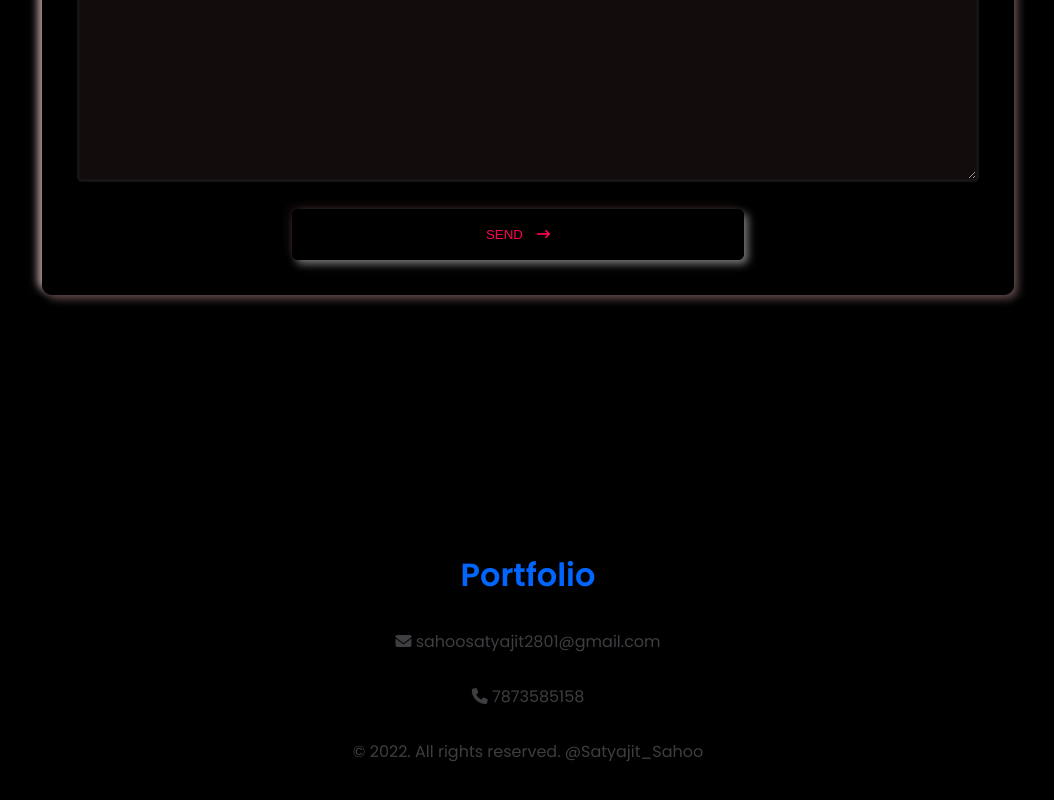
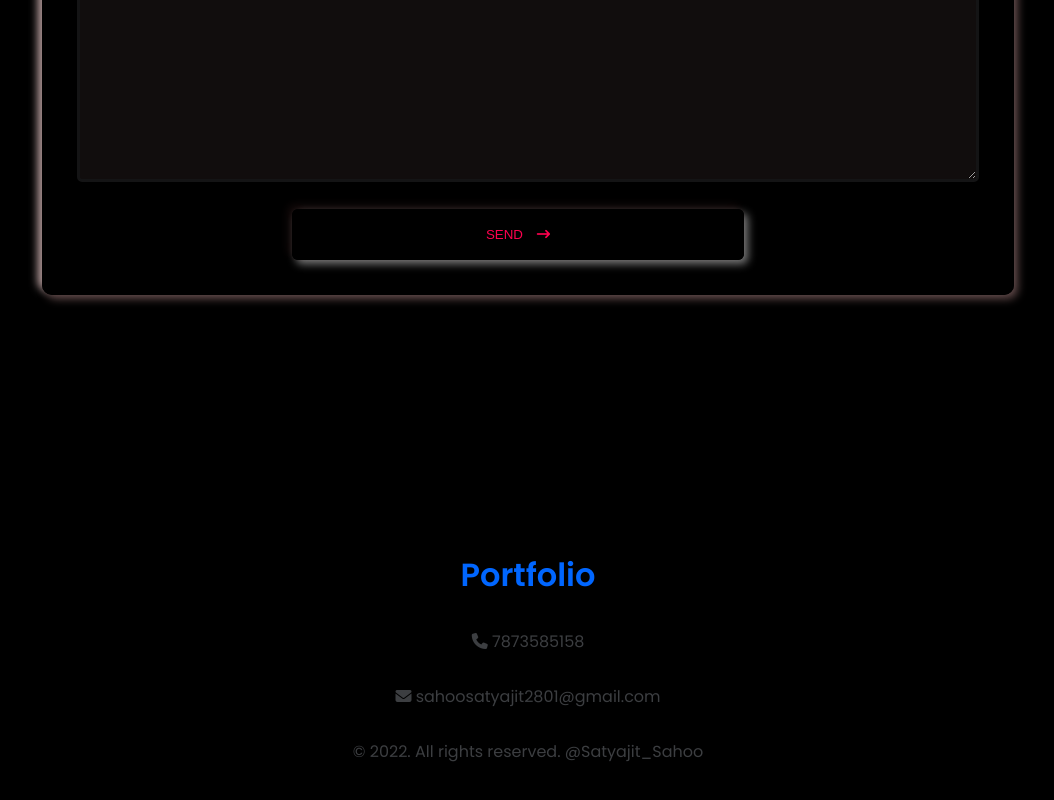
Before and after one commit to Satyajit-Sahoo45/My_Portfolio, a React (Create React App) app in the folder portfolio_frontend/: page / in a window 1280 px wide. Shown: the part 4722-5522 px from the top of the page, without its empty margins (112-1166 px from the left). Built offline with nearby package versions, Linux system fonts and the light colour scheme.

Commit message:
portfolio

```diff
--- a/portfolio_frontend/src/component/Footer/Footer.js
+++ b/portfolio_frontend/src/component/Footer/Footer.js
@@ -10,8 +10,8 @@ const Footer = () => {
             <h1> Portfolio </h1>
           </div>
           <div>
+            <p> <i class="fa-solid fa-phone"></i> 7873585158</p>
             <p> <i class="fa-sharp fa-solid fa-envelope"></i> sahoosatyajit2801@gmail.com</p>
-            <p> <i class="fa-solid fa-phone"></i> 7873585158</p>
           </div>
           <p>© {new Date().getFullYear()}. All rights reserved. @Satyajit_Sahoo</p>
         </div>
```
